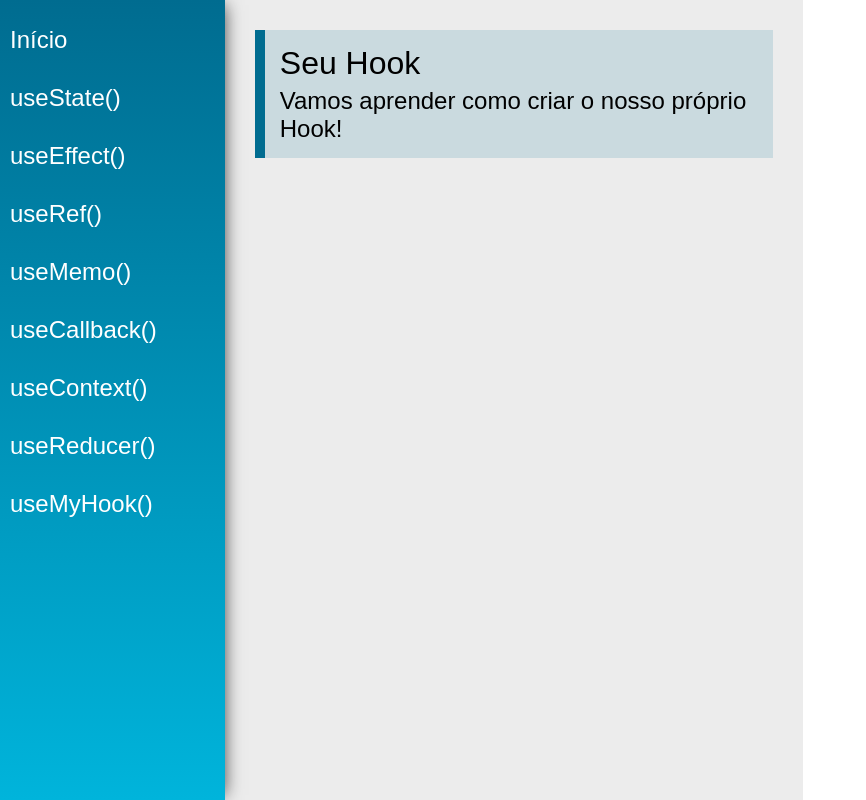
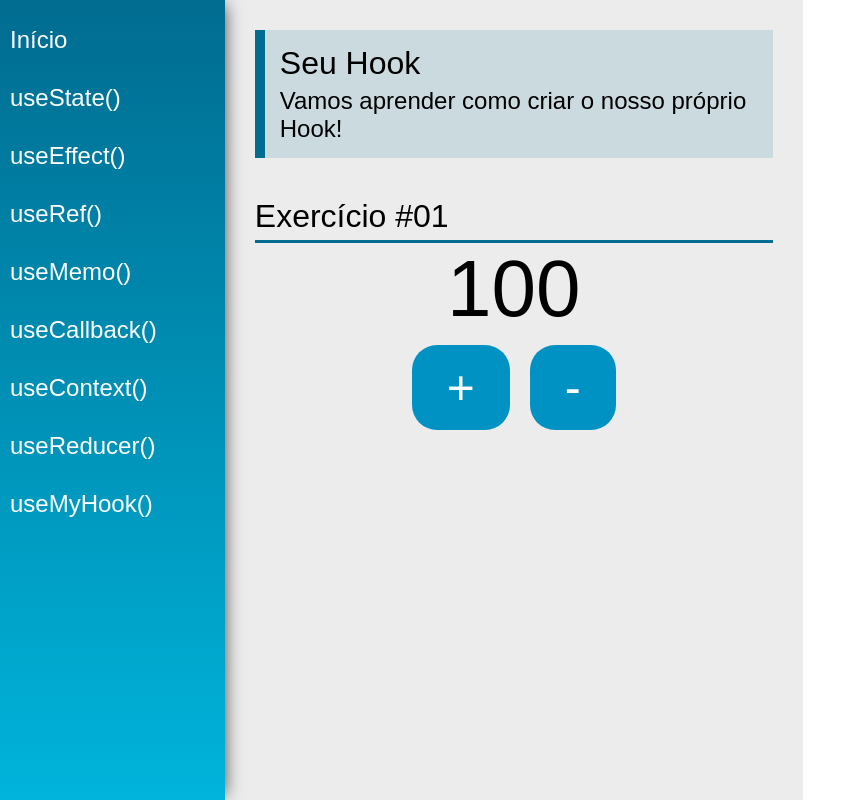
Before and after one commit to dadyilhawallacevidal/hooks, a React (Create React App) app: page /useCustom in a window 1280 px wide. Shown: the whole page, without its empty margins (0-866 px from the left). Built offline with nearby package versions, Linux system fonts and the light colour scheme.

Commit message:
Custom Hook #01

```diff
--- /dev/null
+++ b/src/hooks/useConter.js
@@ -0,0 +1,14 @@
+import { useState } from "react";
+
+export const useCounter = (initialValue = 100) => {
+    const [count, setCount] = useState(initialValue);
+
+    function inc() {
+        setCount(count + 1);
+    }
+
+    function dec() {
+        setCount(count - 1);
+    }
+    return [count, inc, dec];
+}
--- a/src/views/examples/UseCustom.jsx
+++ b/src/views/examples/UseCustom.jsx
@@ -1,13 +1,24 @@
 import React from 'react'
 import PageTitle from '../../components/layout/PageTitle'
+import { useCounter } from '../../hooks/useConter'
+import SectionTitle from '../../components/layout/SectionTitle';
 
 const UseRef = (props) => {
+    const [count, inc, dec] = useCounter();
     return (
         <div className="UseCustom">
             <PageTitle
                 title="Seu Hook"
                 subtitle="Vamos aprender como criar o nosso próprio Hook!"
             />
+            <SectionTitle title="Exercício #01" />
+            <div className='center'>
+                <span className='text'>{count}</span>
+                <div>
+                    <button className="btn" onClick={inc}>+</button>
+                    <button className="btn" onClick={dec}>-</button>
+                </div>
+            </div>
         </div>
     )
 }
```
